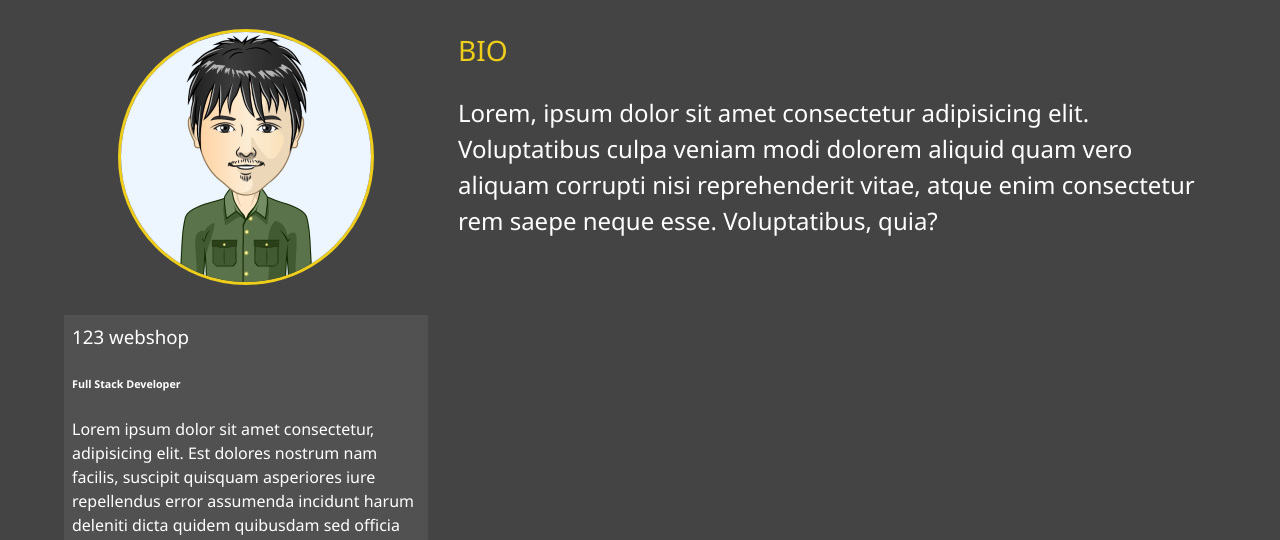
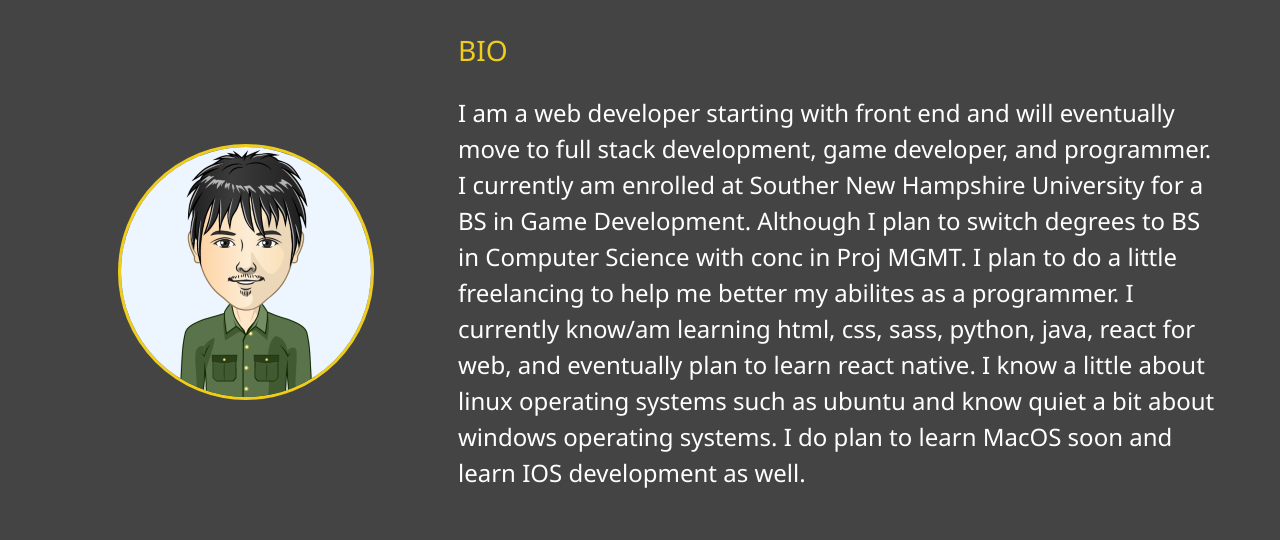
Before and after one commit to Dawson-Taylor/ResponsivePortfolioWebsite, a website: page dist/aboutme.html in a window 1280 px wide. Shown: the part 253-793 px from the top of the page. Drawn offline with Linux system fonts and the light colour scheme.

Commit message:
updated some html code

```diff
--- a/dist/aboutme.html
+++ b/dist/aboutme.html
@@ -53,21 +53,26 @@
         <div class="bio">
           <h3 class="text-secondary">BIO</h3>
           <p>
-            Lorem, ipsum dolor sit amet consectetur adipisicing elit.
-            Voluptatibus culpa veniam modi dolorem aliquid quam vero aliquam
-            corrupti nisi reprehenderit vitae, atque enim consectetur rem saepe
-            neque esse. Voluptatibus, quia?
+            I am a web developer starting with front end and will eventually
+            move to full stack development, game developer, and programmer. I
+            currently am enrolled at Souther New Hampshire University for a BS
+            in Game Development. Although I plan to switch degrees to BS in
+            Computer Science with conc in Proj MGMT. I plan to do a little
+            freelancing to help me better my abilites as a programmer. I
+            currently know/am learning html, css, sass, python, java, react for
+            web, and eventually plan to learn react native. I know a little
+            about linux operating systems such as ubuntu and know quiet a bit
+            about windows operating systems. I do plan to learn MacOS soon and
+            learn IOS development as well.
           </p>
         </div>
 
         <div class="job job-1">
-          <h3>123 webshop</h3>
+          <h3>Self Taught/Self Employed</h3>
           <h6>Full Stack Developer</h6>
           <p>
-            Lorem ipsum dolor sit amet consectetur, adipisicing elit. Est
-            dolores nostrum nam facilis, suscipit quisquam asperiores iure
-            repellendus error assumenda incidunt harum deleniti dicta quidem
-            quibusdam sed officia ducimus eveniet.
+            I am working for myself for programming at the moment but plan to be
+            working for a company to get experience in the near future.
           </p>
         </div>
       </div>
```
Also changed, not shown: dist/index.html (+5 -5 lines), dist/work.html (+6 -2 lines).
